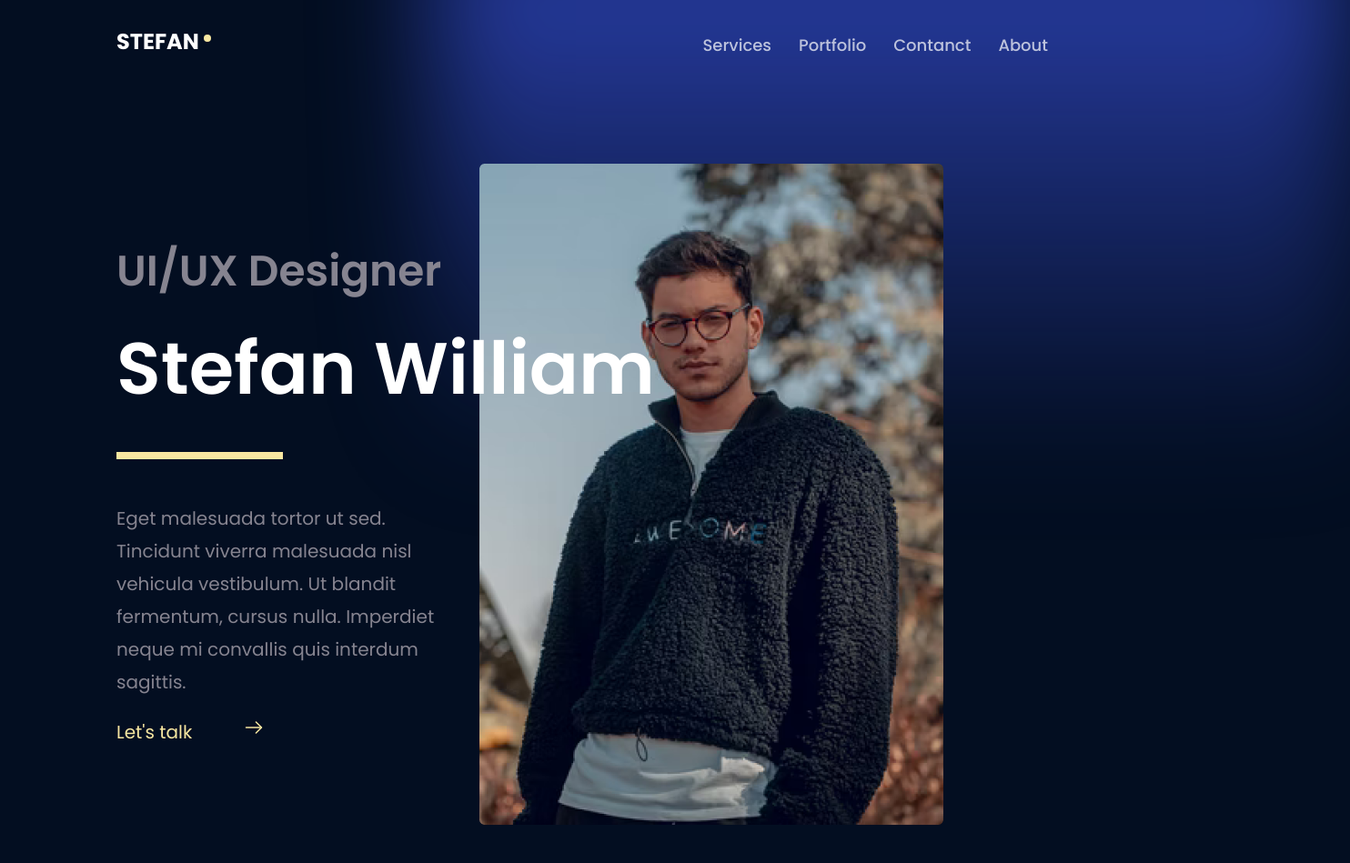
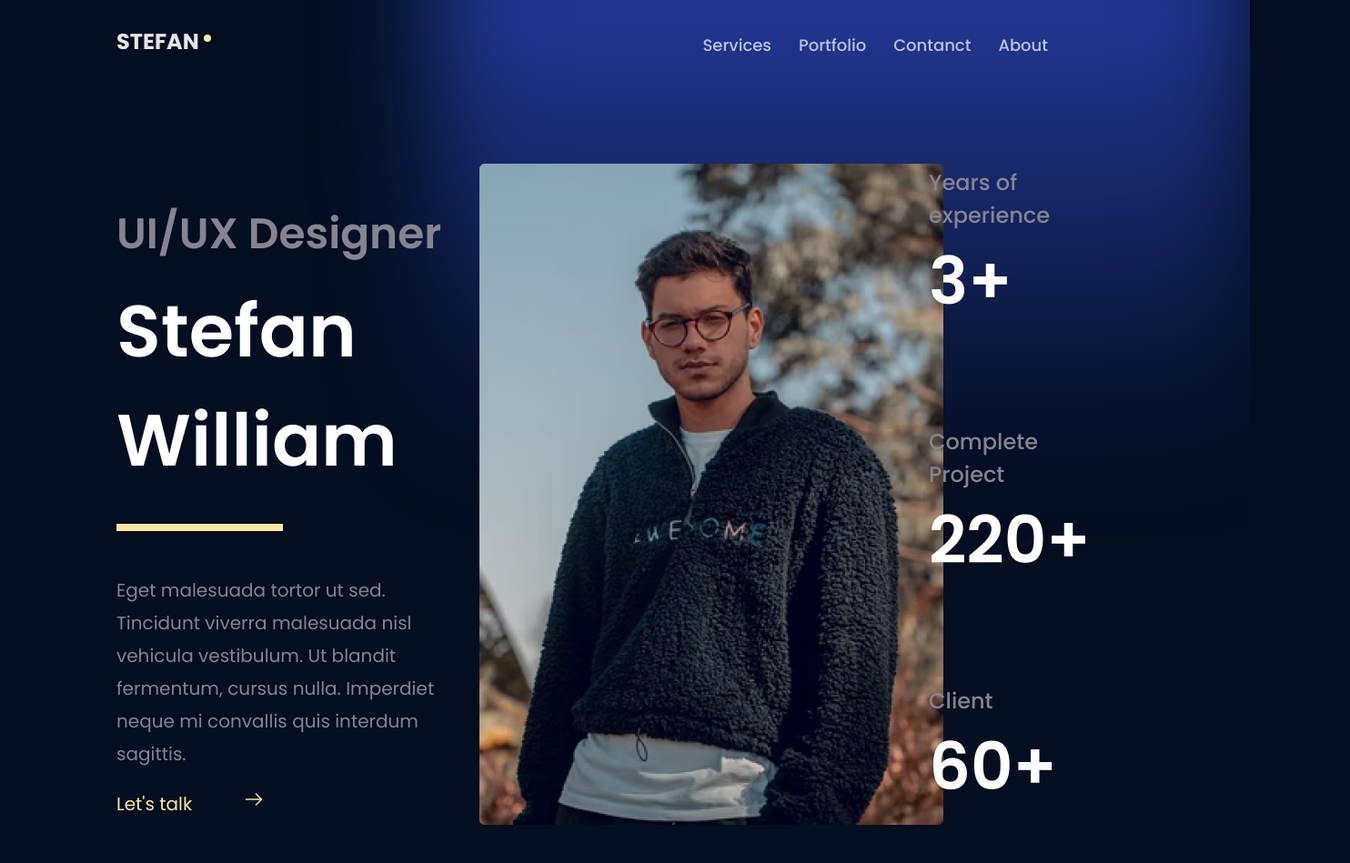
Before and after one commit to Soganyy/PortfolioTask, a plain HTML site: page index.html in a window 1280 px wide. Shown: the whole page at 91% size, 1484 px wide, since content can reach past the window. Before the commit the page ends 907 px from the top, so only its background shows below. Drawn offline with Linux system fonts and the light colour scheme.

Commit message:
first section done

```diff
--- a/index.html
+++ b/index.html
@@ -34,8 +34,19 @@
                 </svg>
             </h4>
         </div>
-        <div>
-
+        <div class="firstSectionRight">
+            <div class="altDiv">
+                <h4 class="altDivHeader">Years of experience</h4>
+                <h2 class="altDivHeader2">3+</h2>
+            </div>
+            <div class="altDiv">
+                <h4 class="altDivHeader">Complete Project</h4>
+                <h2 class="altDivHeader2">220+</h2>
+            </div>
+            <div class="altDiv">
+                <h4 class="altDivHeader">Client</h4>
+                <h2 class="altDivHeader2">60+</h2>
+            </div>
         </div>
     </section>
 </body>
--- a/style.css
+++ b/style.css
@@ -7,12 +7,11 @@ body{
     font-family: 'Poppins', sans-serif;
 }
 .nav{
-    color: white;
     display: flex;
     flex-direction: row;
-    width: 80vw;
 }
 .logoText{
+    color: #E5E5E5;
     display: flex;
     flex-direction: row;
 }
@@ -44,7 +43,7 @@ body{
 }
 .vector1{
     position: absolute;
-    width: 1010px;
+    width: 900px;
     height: 594.77px;
     left: 473.54px;
     top: -89px;
@@ -61,7 +60,9 @@ body{
     z-index: -1;
 }
 .firstSection{
-    margin-top: 180px;
+    margin-top: 100px;
+    display: flex;
+    flex: row;
 }
 .textUIUX{
     margin-bottom: 12px;
@@ -104,3 +105,25 @@ body{
 .svgArrow{
     margin: 0px 0px 0px 50px;
 }
+.firstSectionRight{
+    margin-left: 430px;
+}
+.altDiv{
+    width: 131px;
+    height: 192px;
+    margin-bottom: 93px;
+}
+.altDivHeader{
+    margin: 0;
+    font-weight: 500;
+    font-size: 24px;
+    line-height: 36px;
+    color: #868490;
+}
+.altDivHeader2{
+    margin: 0;
+    font-weight: 600;
+    font-size: 72px;
+    line-height: 108px;
+    color: #FFFFFF;
+}
```
